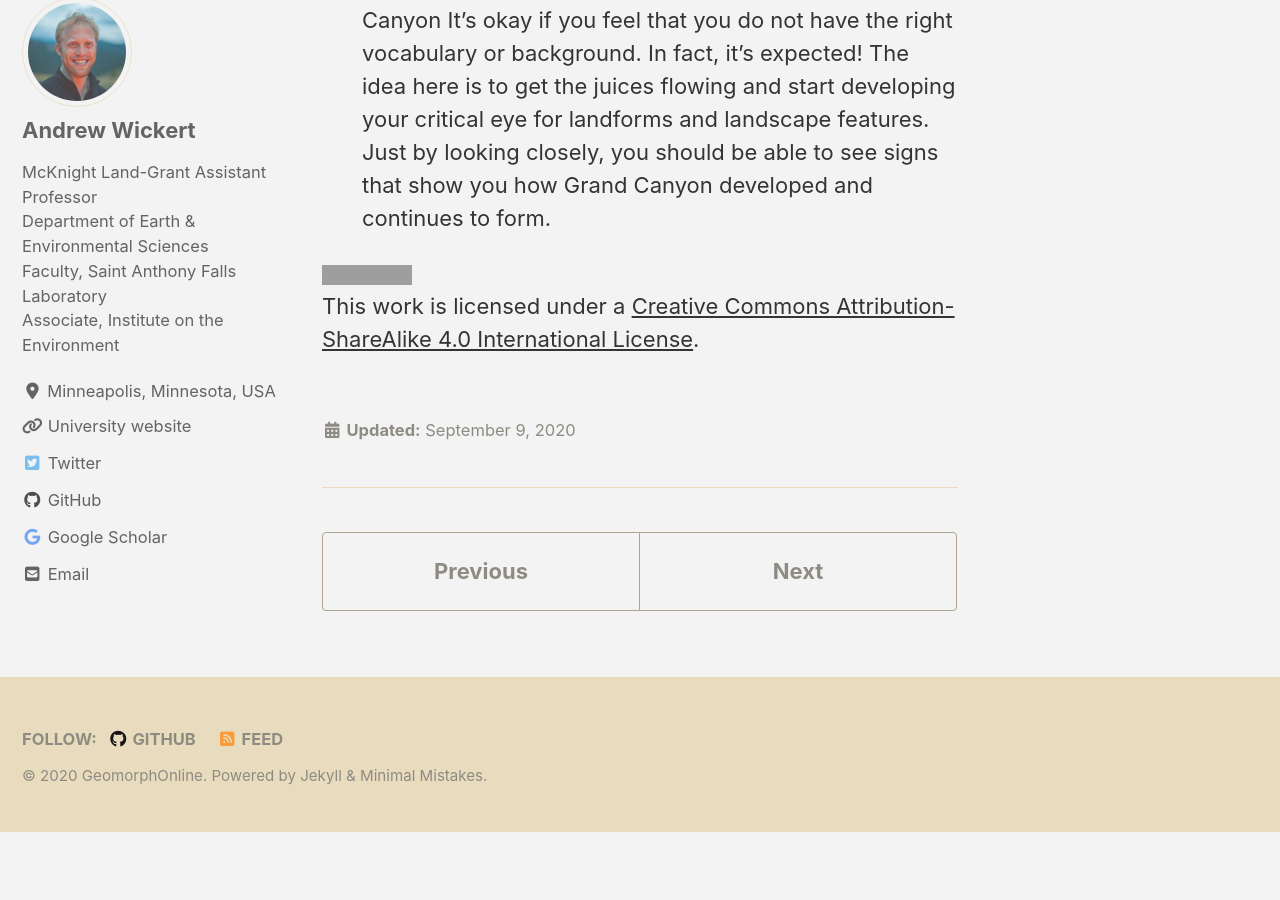
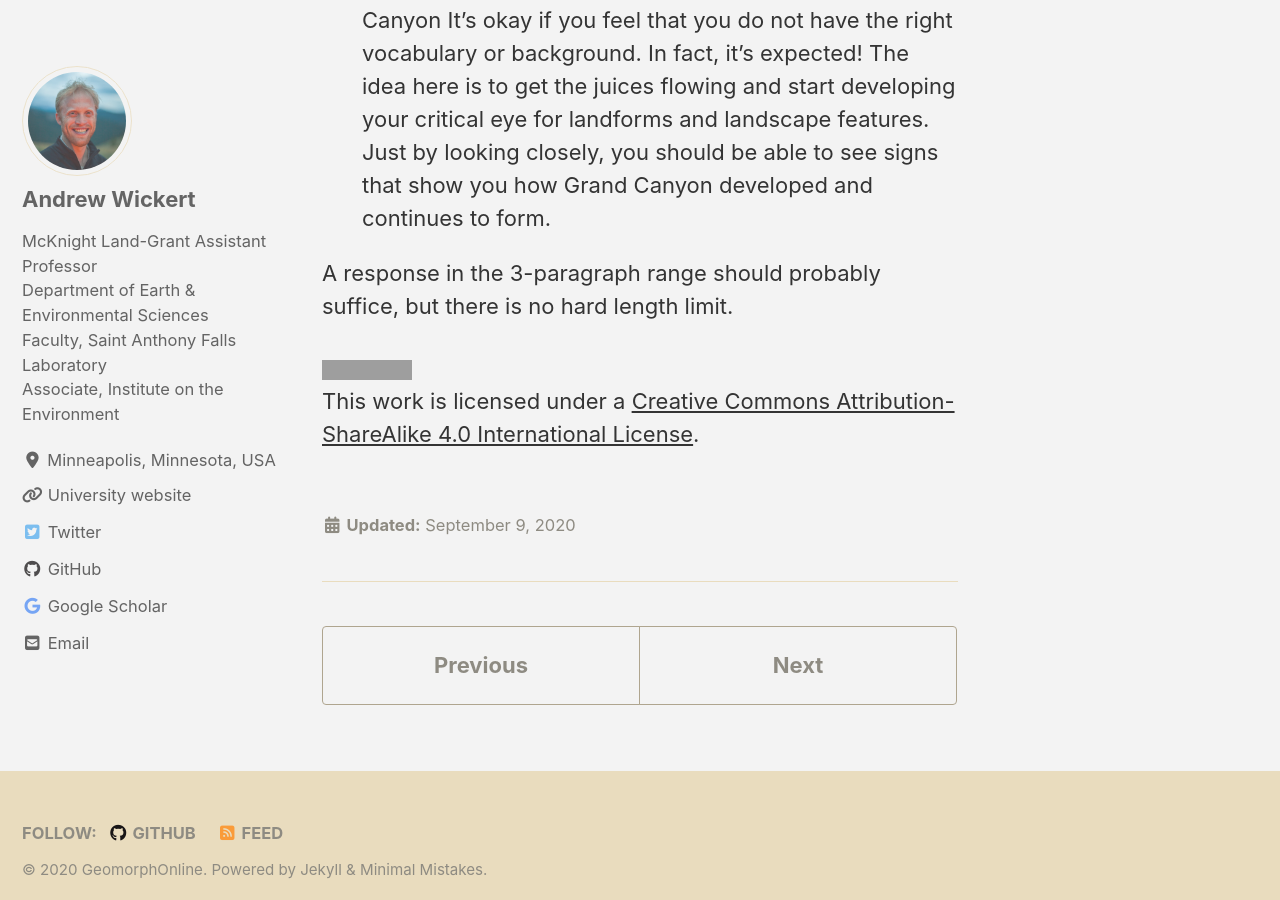
Before and after one commit to GeomorphOnline/GeomorphOnline.github.io, a Jekyll site: the page built from lessons/_introduction/introduction_landscapes.md, in a window 1280 px wide and 900 px high, scrolled down 2806 px. Built offline with Jekyll 4.4.1, drawn with Linux system fonts in a browser that asks for light colours; cached includes are drawn as plain includes; nearby versions of some CDN libraries; before the commit the page ends 3638 px from its top, so only the background shows below that; grey boxes are pictures that could not be loaded.

Commit message:
Assignment length estimate.

```diff
--- a/lessons/_introduction/introduction_landscapes.md
+++ b/lessons/_introduction/introduction_landscapes.md
@@ -61,5 +61,6 @@ Describe in your words and/or diagrams
 * How the landscape is responding to the incision of Grand Canyon
 It's okay if you feel that you do not have the right vocabulary or background. In fact, it's expected! The idea here is to get the juices flowing and start developing your critical eye for landforms and landscape features. Just by looking closely, you should be able to see signs that show you how Grand Canyon developed and continues to form.
 
+A response in the 3-paragraph range should probably suffice, but there is no hard length limit.
 
 <a rel="license" href="http://creativecommons.org/licenses/by-sa/4.0/"><img alt="Creative Commons License" style="border-width:0" src="https://i.creativecommons.org/l/by-sa/4.0/88x31.png" /></a><br />This work is licensed under a <a rel="license" href="http://creativecommons.org/licenses/by-sa/4.0/">Creative Commons Attribution-ShareAlike 4.0 International License</a>.
```
